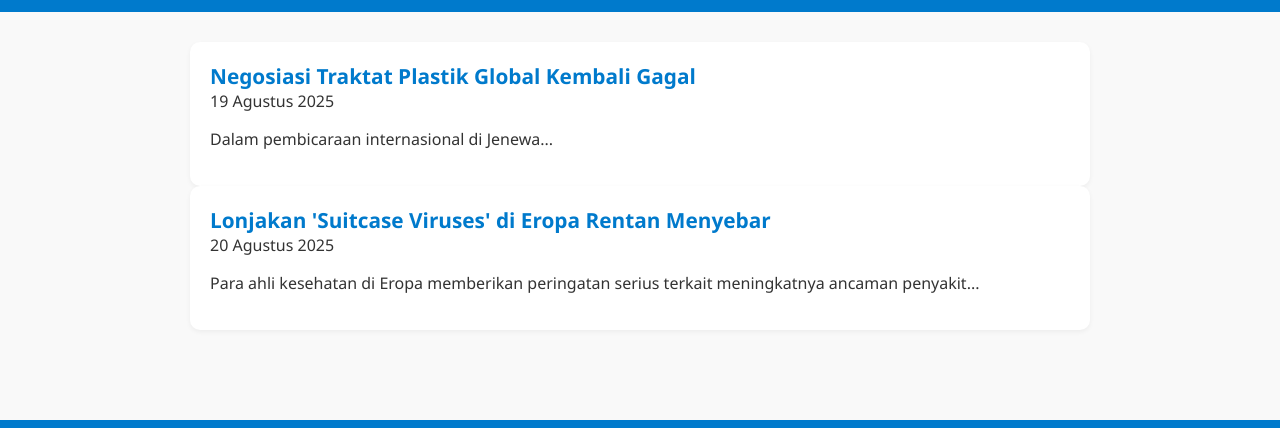
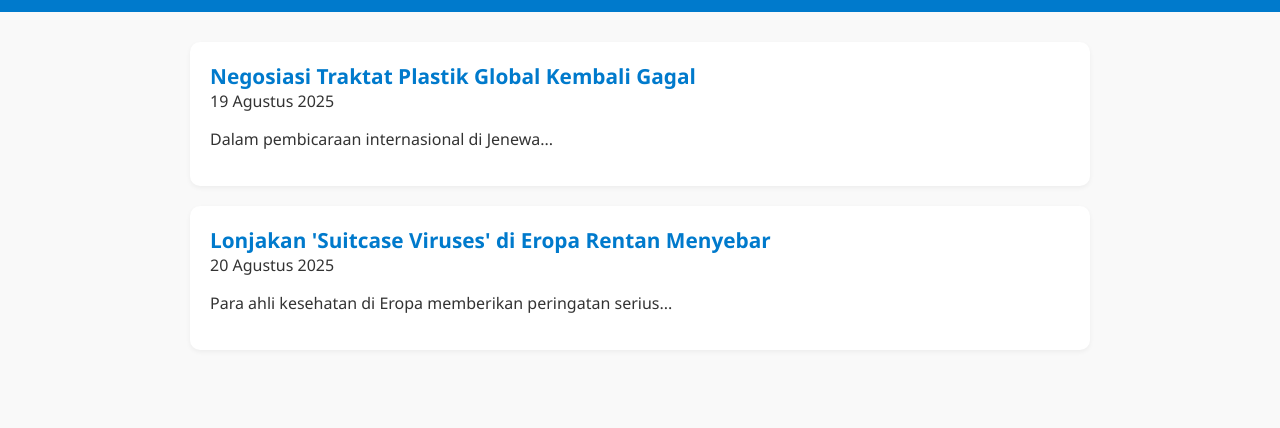
Before and after one commit to anonymous-1-id/WarganetNewsid, a plain HTML site: page index.html in a window 1280 px wide. Shown: the part 111-539 px from the top of the page. Drawn offline with Linux system fonts and the light colour scheme.

Commit message:
Update index.html

```diff
--- a/index.html
+++ b/index.html
@@ -74,13 +74,11 @@ footer h3{ margin-top:0; color:#fff;}
       <div class="date">19 Agustus 2025</div>
       <p>Dalam pembicaraan internasional di Jenewa...</p>
     </div>
-  </div>
 
-  <div class="news">
     <div class="news-item" data-id="2">
       <h2>Lonjakan 'Suitcase Viruses' di Eropa Rentan Menyebar</h2>
       <div class="date">20 Agustus 2025</div>
-      <p>Para ahli kesehatan di Eropa memberikan peringatan serius terkait meningkatnya ancaman penyakit...</p>
+      <p>Para ahli kesehatan di Eropa memberikan peringatan serius...</p>
     </div>
   </div>
 </div>
```
